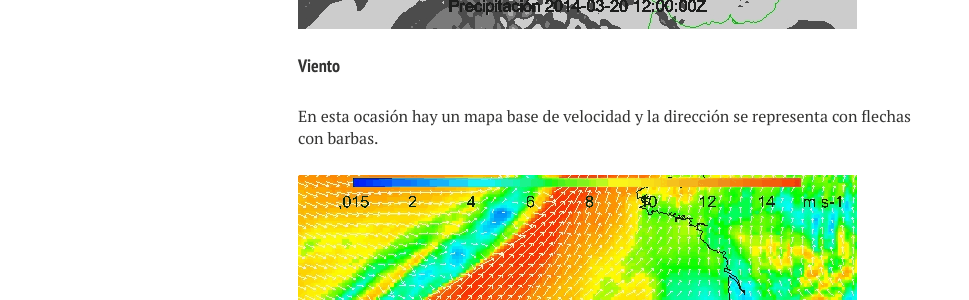
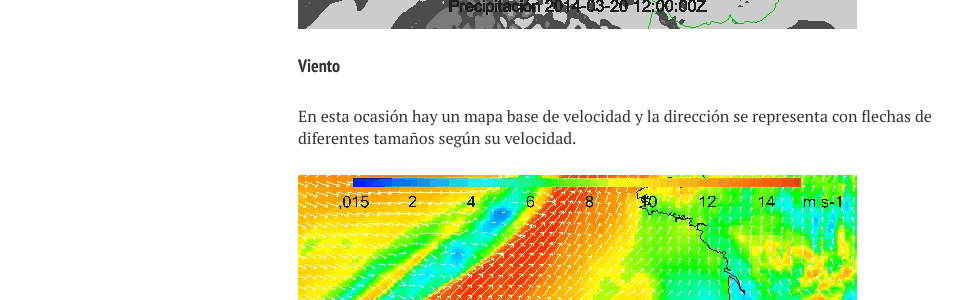
Before and after one commit to jmprietob/jmprietob.github.io, a Jekyll site: the page built from _posts/2014-03-20-prediccion-20-03-2014.markdown, in a window 1280 px wide. Shown: the part 741-1041 px from the top of the page, without its empty margins (22-991 px from the left). Built offline with Jekyll 4.4.1, drawn with Linux system fonts in a browser that asks for light colours; nearby versions of some CDN libraries; comment, search, counter and statistics services are not loaded.

Commit message:
corrección de errata en nota 20-03-2014

```diff
--- a/_posts/2014-03-20-prediccion-20-03-2014.markdown
+++ b/_posts/2014-03-20-prediccion-20-03-2014.markdown
@@ -16,7 +16,7 @@ La animación se compone de un mapa de nubosidad (nubes medias y bajas), de la c
 </figure>
 
 #### Viento
-En esta ocasión hay un mapa base de velocidad y la dirección se representa con flechas con barbas.
+En esta ocasión hay un mapa base de velocidad y la dirección se representa con flechas de diferentes tamaños según su velocidad.
 <figure>
 	<img src="/images/viento_20-03-2014.gif">
 </figure>
```
